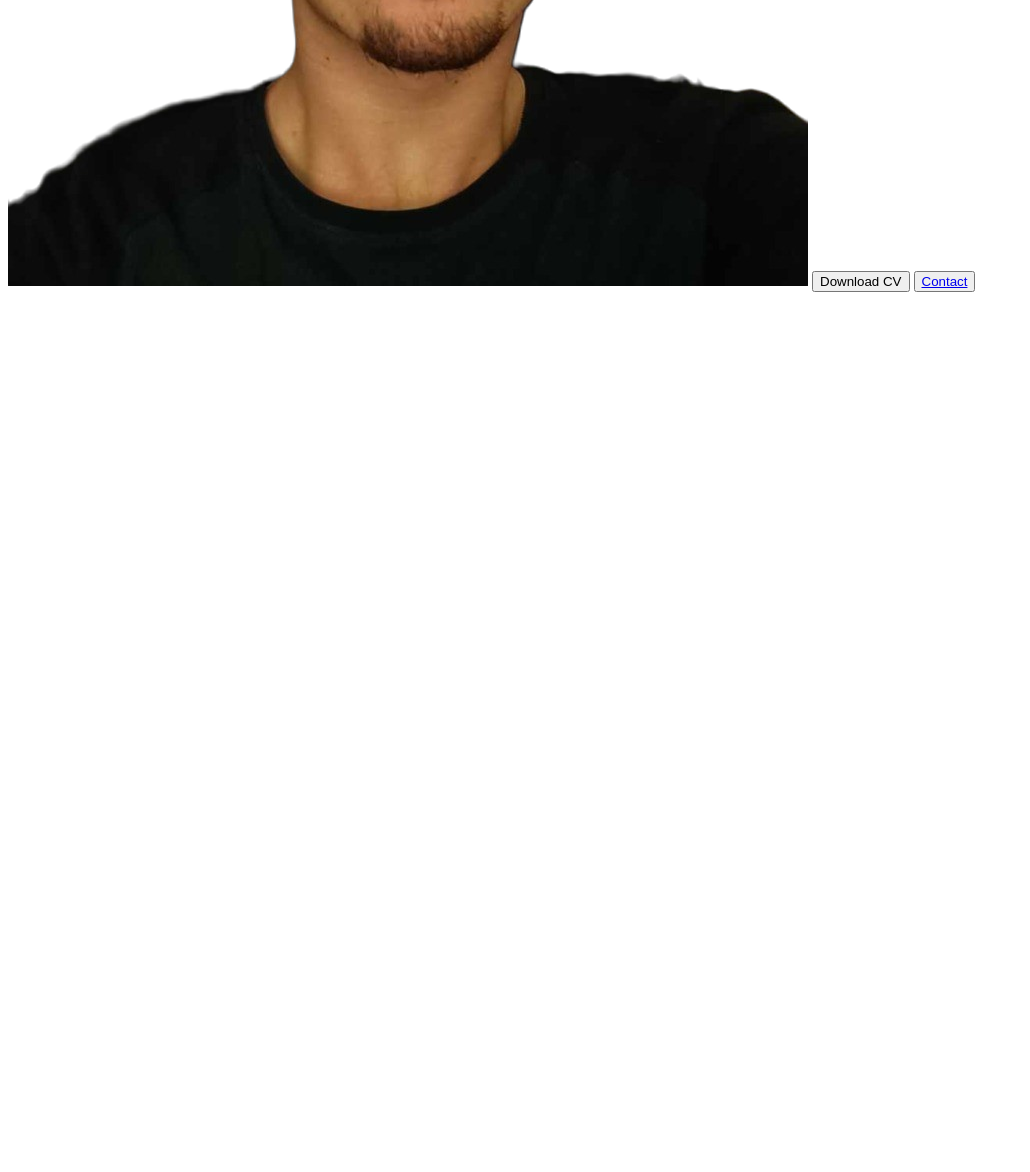
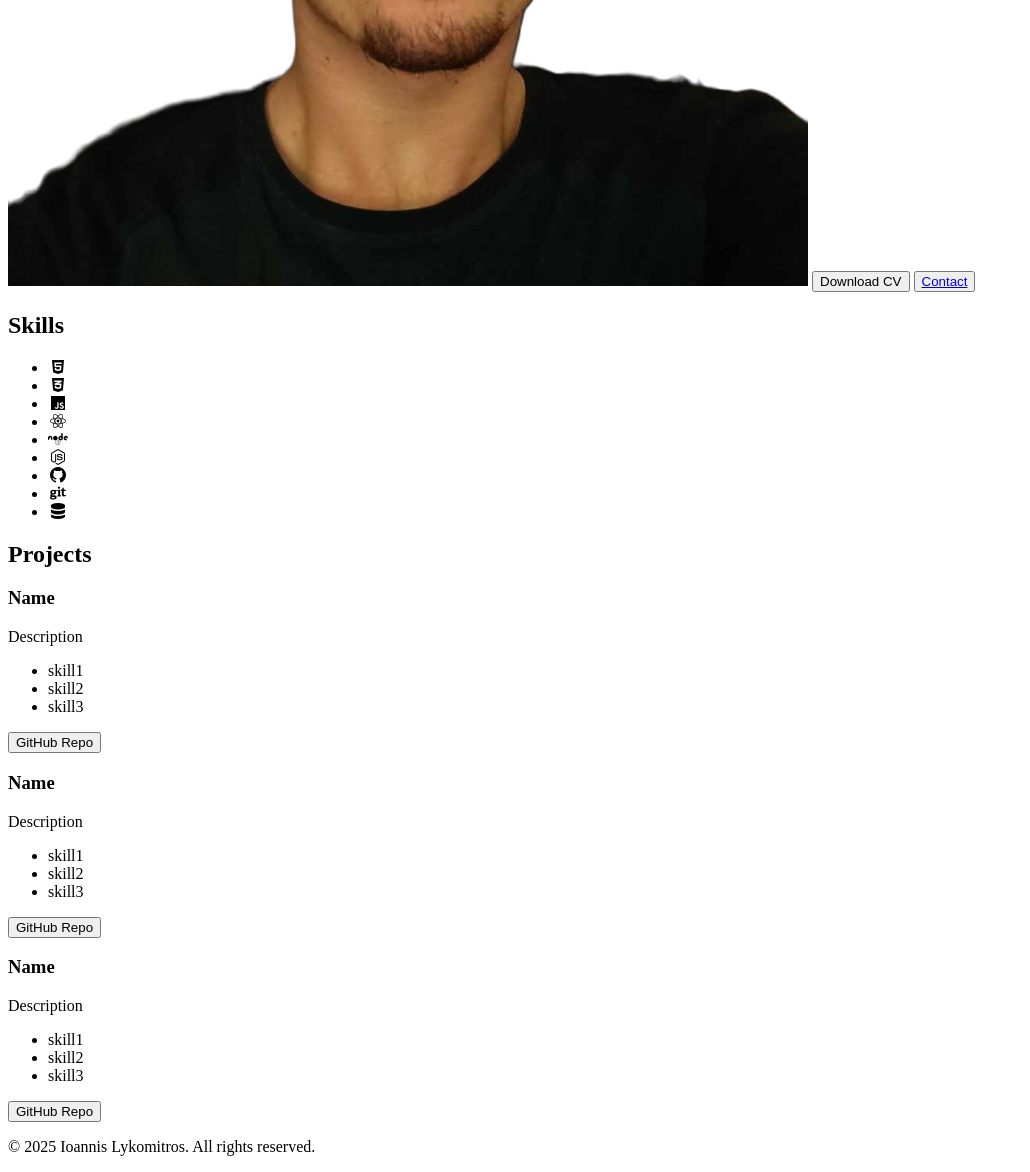
Before and after one commit to IoannisLykomitros/PortfolioWebsite, a plain HTML site: page index.html in a window 1280 px wide. Shown: the part 783-1955 px from the top of the page, without its empty margins (0-1030 px from the left). Before the commit the page ends 1083 px from the top, so only its background shows below. Drawn offline with Linux system fonts and the light colour scheme.

Commit message:
Created the HTML code for the website

```diff
--- a/index.html
+++ b/index.html
@@ -37,6 +37,71 @@
             </div>
         </div>
     </section>
-
+    <section id="skills">
+        <div class="skills-container">
+            <div class="skills-content">
+                <h2>Skills</h2>
+                <div class="skills-list">
+                    <ul>
+                        <li class="skill"><i class="fa-brands fa-html5"></i></li>
+                        <li class="skill"><i class="fa-brands fa-css3-alt"></i></li>
+                        <li class="skill"><i class="fa-brands fa-js"></i></li>
+                        <li class="skill"><i class="fa-brands fa-react"></i></li>
+                        <li class="skill"><i class="fa-brands fa-node"></i></li>
+                        <li class="skill"><i class="fa-brands fa-node-js"></i></li>
+                        <li class="skill"><i class="fa-brands fa-github"></i></li>
+                        <li class="skill"><i class="fa-brands fa-git"></i></li>
+                        <li class="skill"><i class="fa-solid fa-database"></i></li>
+                    </ul>
+                </div>
+            </div>
+        </div>
+    </section>
+    <section id="projects">
+        <div class="projects-container">
+            <div class="projects-content">
+                <h2>Projects</h2>
+                <div class="projects-list">
+                    <div class="project">
+                        <h3>Name</h3>
+                        <p>Description</p>
+                        <ul class="project-skills">
+                            <li>skill1</li>
+                            <li>skill2</li>
+                            <li>skill3</li>
+                        </ul>
+                        <button class="github-btn">GitHub Repo</button>
+                    </div>
+                    <div class="project">
+                        <h3>Name</h3>
+                        <p>Description</p>
+                        <ul class="project-skills">
+                            <li>skill1</li>
+                            <li>skill2</li>
+                            <li>skill3</li>
+                        </ul>
+                        <button class="github-btn">GitHub Repo</button>
+                    </div>
+                    <div class="project">
+                        <h3>Name</h3>
+                        <p>Description</p>
+                        <ul class="project-skills">
+                            <li>skill1</li>
+                            <li>skill2</li>
+                            <li>skill3</li>
+                        </ul>
+                        <button class="github-btn">GitHub Repo</button>
+                    </div>
+                </div>
+            </div>
+        </div>
+    </section>
+    <footer>
+        <div class="footer-container">
+            <div class="footer-content">
+                <p>&copy; 2025 Ioannis Lykomitros. All rights reserved.</p>
+            </div>
+        </div>
+    </footer>
 </body>
 </html>
```
